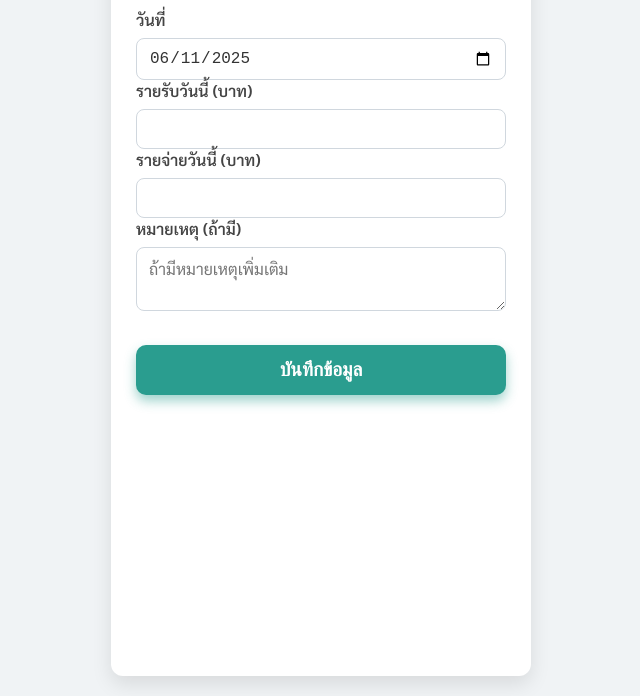
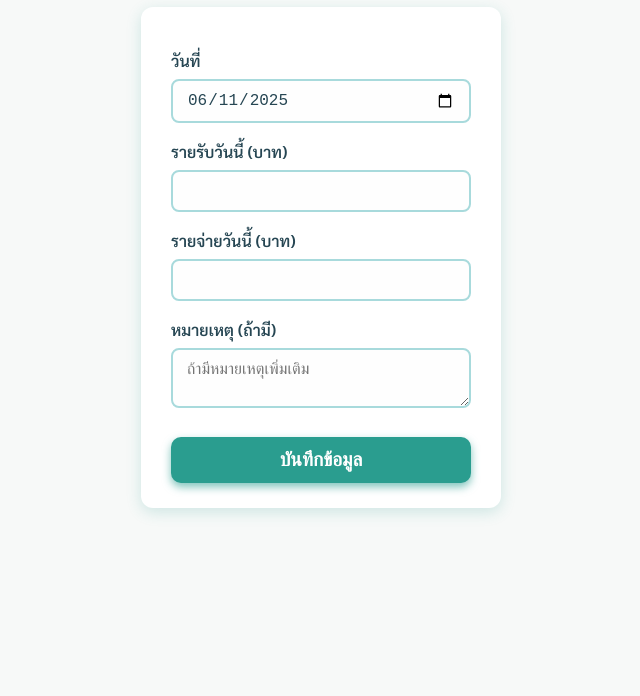
Before and after one commit to 2wj2003/Easy-D, a plain HTML site: page index.html in a window 1280 px wide. Shown: the part 104-800 px from the top of the page, without its empty margins (319-959 px from the left). Drawn offline with Linux system fonts and the light colour scheme.

Commit message:
Update index.html

```diff
--- a/index.html
+++ b/index.html
@@ -14,114 +14,92 @@
     }
 
     body {
-      font-family: 'Sarabun', sans-serif;
-      background: #f0f3f5;
-      margin: 0;
-      padding: 20px 15px;
-      display: flex;
-      justify-content: center;
-      min-height: 100vh;
+      font-family: "Sarabun", sans-serif;
+      max-width: 400px;
+      margin: 40px auto;
+      padding: 0 20px;
+      background: #f7f9f8;
+      color: #264653;
     }
-
-    .container {
+    h1 {
+      text-align: center;
+      margin-bottom: 30px;
+      font-weight: 700;
+      color: #2a9d8f;
+      text-shadow: 0 1px 2px rgba(0,0,0,0.1);
+    }
+    form {
       background: white;
-      max-width: 420px;
-      width: 100%;
+      padding: 25px 30px;
       border-radius: 12px;
-      padding: 30px 25px 35px 25px;
-      box-shadow: 0 8px 20px rgba(0,0,0,0.1);
+      box-shadow: 0 4px 15px rgba(42, 157, 143, 0.2);
+      transition: box-shadow 0.3s ease;
     }
-
-    h1 {
-      margin: 0 0 25px;
-      font-weight: 700;
-      font-size: 1.8rem;
-      text-align: center;
-      color: #2a9d8f;
-      letter-spacing: 1px;
+    form:hover {
+      box-shadow: 0 6px 25px rgba(42, 157, 143, 0.35);
     }
-
     label {
       display: block;
+      margin-top: 18px;
       font-weight: 600;
-      color: #444;
-      margin-bottom: 8px;
       font-size: 1rem;
+      color: #264653;
     }
-
-    input[type="date"],
-    input[type="number"],
-    textarea {
-    width: 100%;
-    max-width: 100%; /* เพิ่มบรรทัดนี้ */
-    padding: 10px 12px; /* ลด padding ลงเล็กน้อย */
-    font-size: 1rem;
-    border-radius: 8px;
-    border: 1.8px solid #d0d7de;
-    transition: border-color 0.3s ease, box-shadow 0.3s ease;
-    resize: vertical;
-    font-weight: 400;
-    color: #333;
-    box-sizing: border-box; /* เพิ่มบรรทัดนี้ */
-  }
-
-
-    input[type="date"]:focus,
-    input[type="number"]:focus,
-    textarea:focus {
+    input, textarea {
+      width: 100%;
+      padding: 10px 14px;
+      margin-top: 8px;
+      box-sizing: border-box;
+      font-size: 1rem;
+      border: 2px solid #a8dadc;
+      border-radius: 8px;
+      transition: border-color 0.25s ease;
+      font-weight: 400;
+      color: #264653;
+      background-color: #fefefe;
+      resize: vertical;
+    }
+    input:focus, textarea:focus {
+      outline: none;
       border-color: #2a9d8f;
-      outline: none;
-      box-shadow: 0 0 8px rgba(42, 157, 143, 0.35);
+      background-color: #e0f2f1;
+      box-shadow: 0 0 8px rgba(42, 157, 143, 0.4);
     }
-
-    textarea {
-      min-height: 60px;
-      font-family: 'Sarabun', sans-serif;
-    }
-
     button {
-      margin-top: 30px;
+      margin-top: 25px;
+      padding: 12px 0;
       width: 100%;
-      padding: 14px 0;
-      background-color: #2a9d8f;
-      color: #fff;
       font-size: 1.2rem;
       font-weight: 700;
+      background-color: #2a9d8f;
+      color: white;
       border: none;
       border-radius: 10px;
       cursor: pointer;
-      box-shadow: 0 6px 12px rgba(42, 157, 143, 0.45);
+      box-shadow: 0 4px 8px rgba(42, 157, 143, 0.6);
       transition: background-color 0.3s ease, box-shadow 0.3s ease;
-      user-select: none;
     }
-
     button:hover:not(:disabled) {
-      background-color: #23807b;
-      box-shadow: 0 8px 18px rgba(35, 128, 123, 0.6);
+      background-color: #23857f;
+      box-shadow: 0 6px 14px rgba(35, 133, 127, 0.8);
     }
-
     button:disabled {
-      background-color: #bbb;
+      background-color: #9e9e9e;
+      cursor: not-allowed;
       box-shadow: none;
-      cursor: default;
     }
-
     .msg {
       margin-top: 20px;
       font-weight: 600;
       font-size: 1.1rem;
       text-align: center;
-      min-height: 28px;
       user-select: none;
-      letter-spacing: 0.3px;
     }
-
     .msg.success {
       color: #2a9d8f;
     }
-
     .msg.error {
-      color: #e63946;
+      color: #e76f51;
     }
 
     /* Responsive สำหรับมือถือเล็ก */
```
